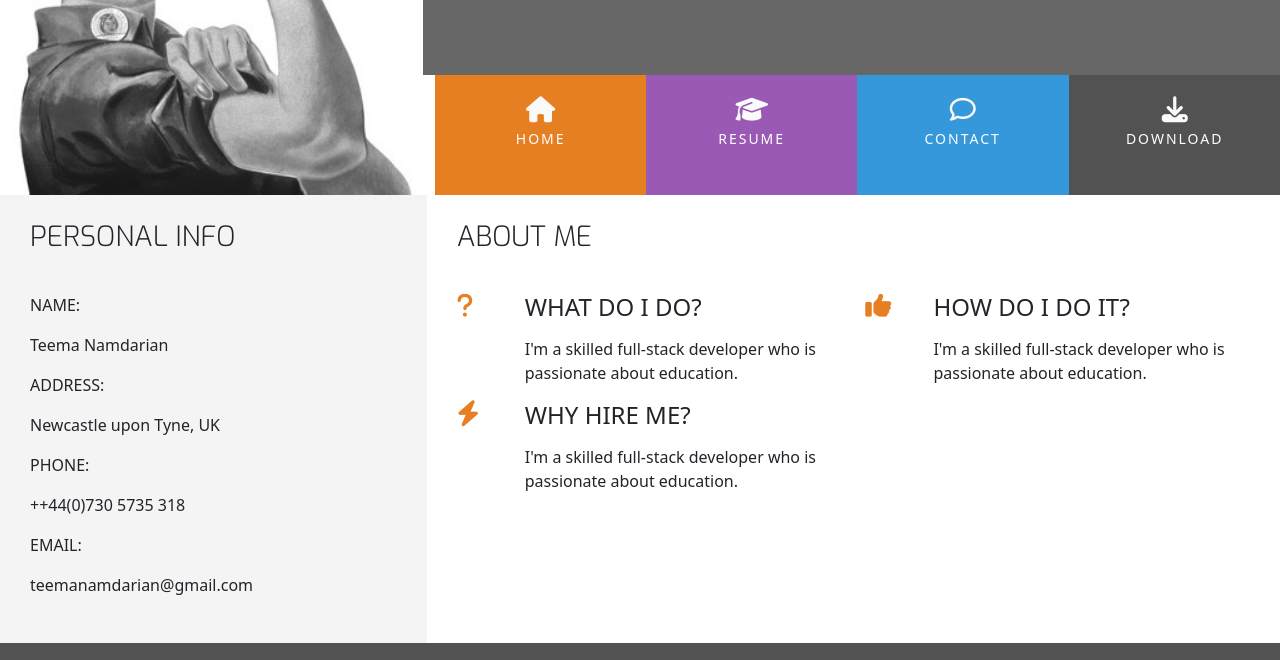
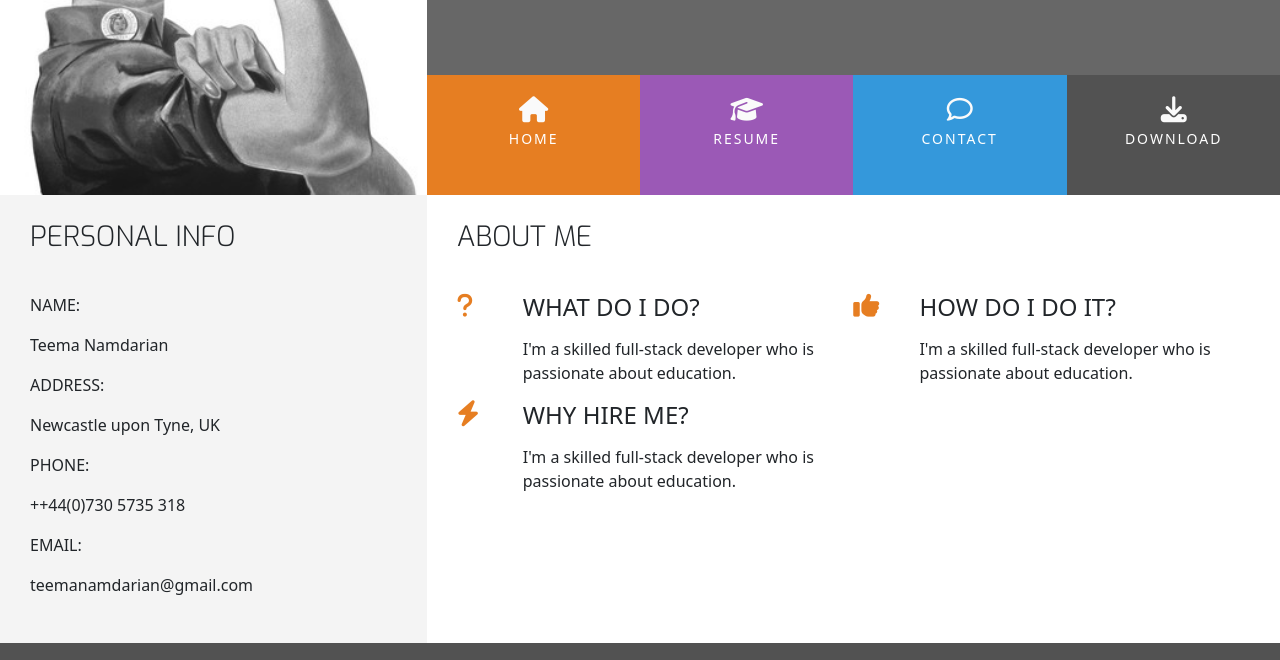
Before and after one commit to TNamdarian/Resume, a plain HTML site: page index.html in a window 1280 px wide. Shown: the part 174-834 px from the top of the page. Drawn offline with nearby package versions, Linux system fonts and the light colour scheme.

Commit message:
modified .container-fluid

```diff
--- a/assets/css/style.css
+++ b/assets/css/style.css
@@ -68,6 +68,14 @@ h4 {
 
 .inline-block {
     display: inline-block;
+}
+
+.container-fluid {
+    width: 100%;
+    padding-right: 0;
+    padding-left: 0;
+    margin-right: auto;
+    margin-left: auto;
 }
 
 /*--------------------------------------------Heading*/
@@ -225,3 +233,7 @@ footer {
 .three-reasons-heading {
     margin-bottom: 15px;
 }
+
+.row {
+    --bs-gutter-x: 0;
+}
```
